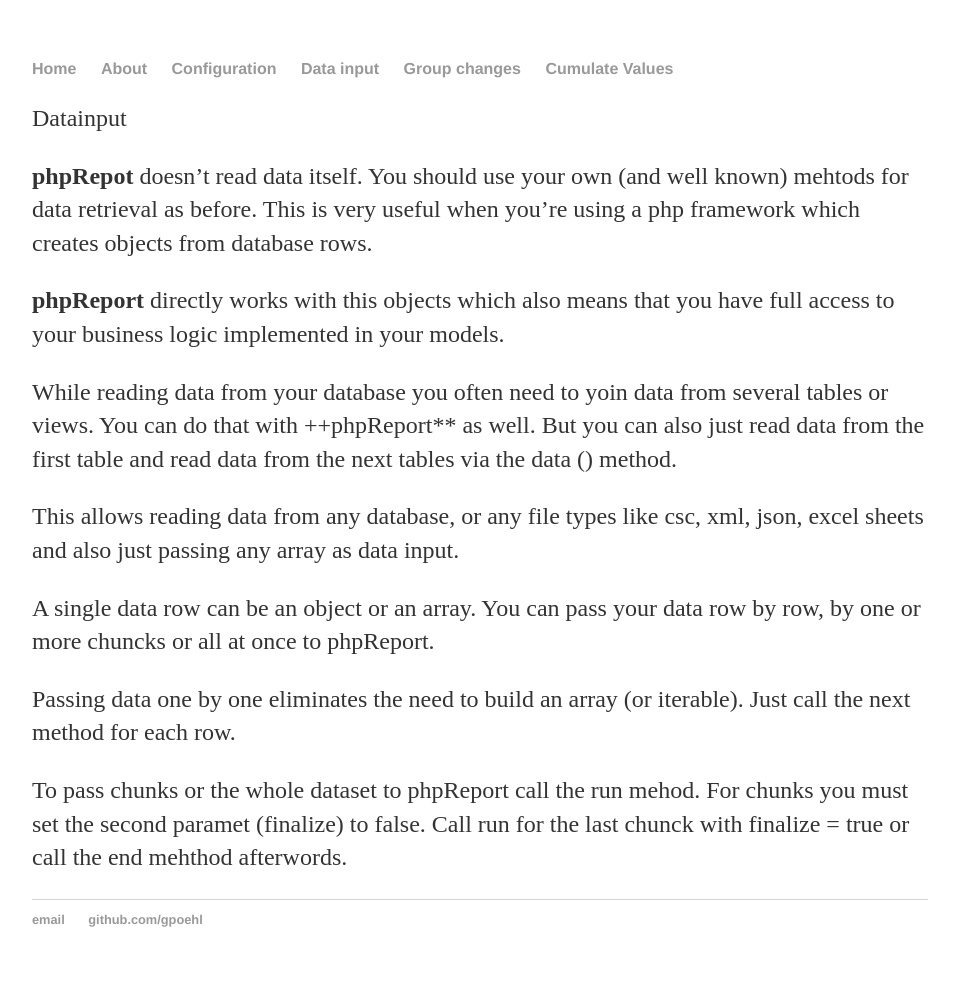
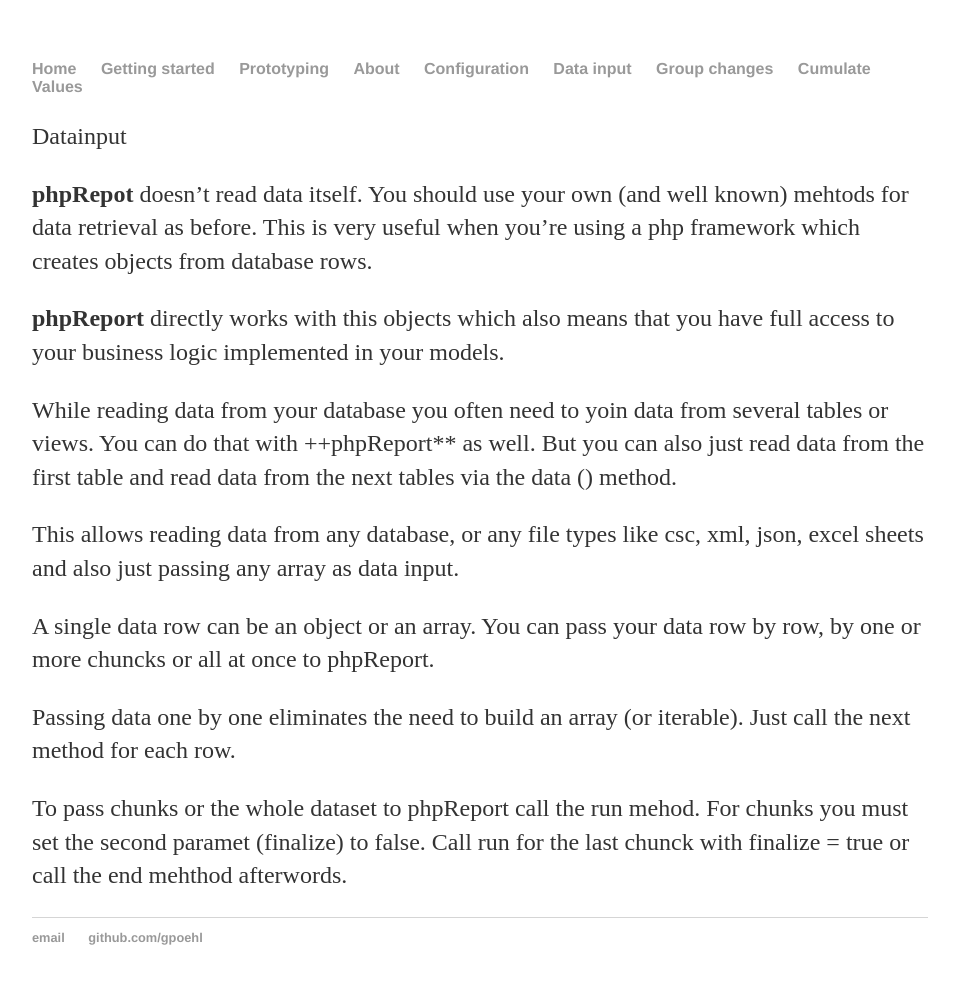
Before and after one commit to gpoehl/gpoehl.github.io, a Jekyll site: the page built from data.md, in a window 1280 px wide. Shown: the whole page, without its empty margins (160-1115 px from the left). Built offline with Jekyll 4.4.1, drawn with Linux system fonts in a browser that asks for light colours; our own code applies the rules of GitHub Pages for plain Markdown files.

Commit message:
Update default.html

```diff
--- a/_layouts/default.html
+++ b/_layouts/default.html
@@ -9,6 +9,8 @@
 			<nav>
 	    		<ul>
 	        		<li><a href="/">Home</a></li>
+				<li><a href="/start">Getting started</a></li>
+				<li><a href="/prototype">Prototyping</a></li>
 		        	<li><a href="/about">About</a></li>
               			<li><a href="/config">Configuration</a></li>
 	        		<li><a href="/data">Data input</a></li>
```
